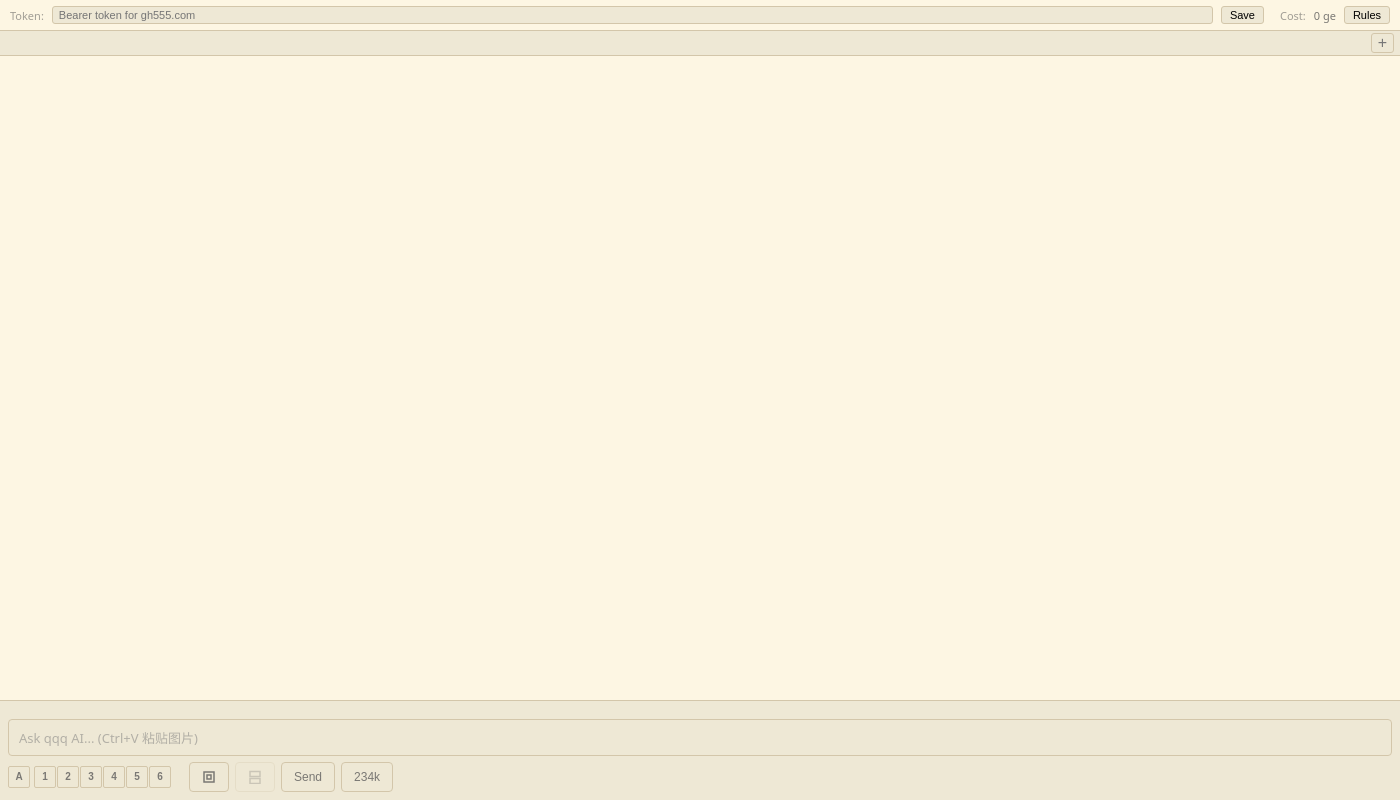
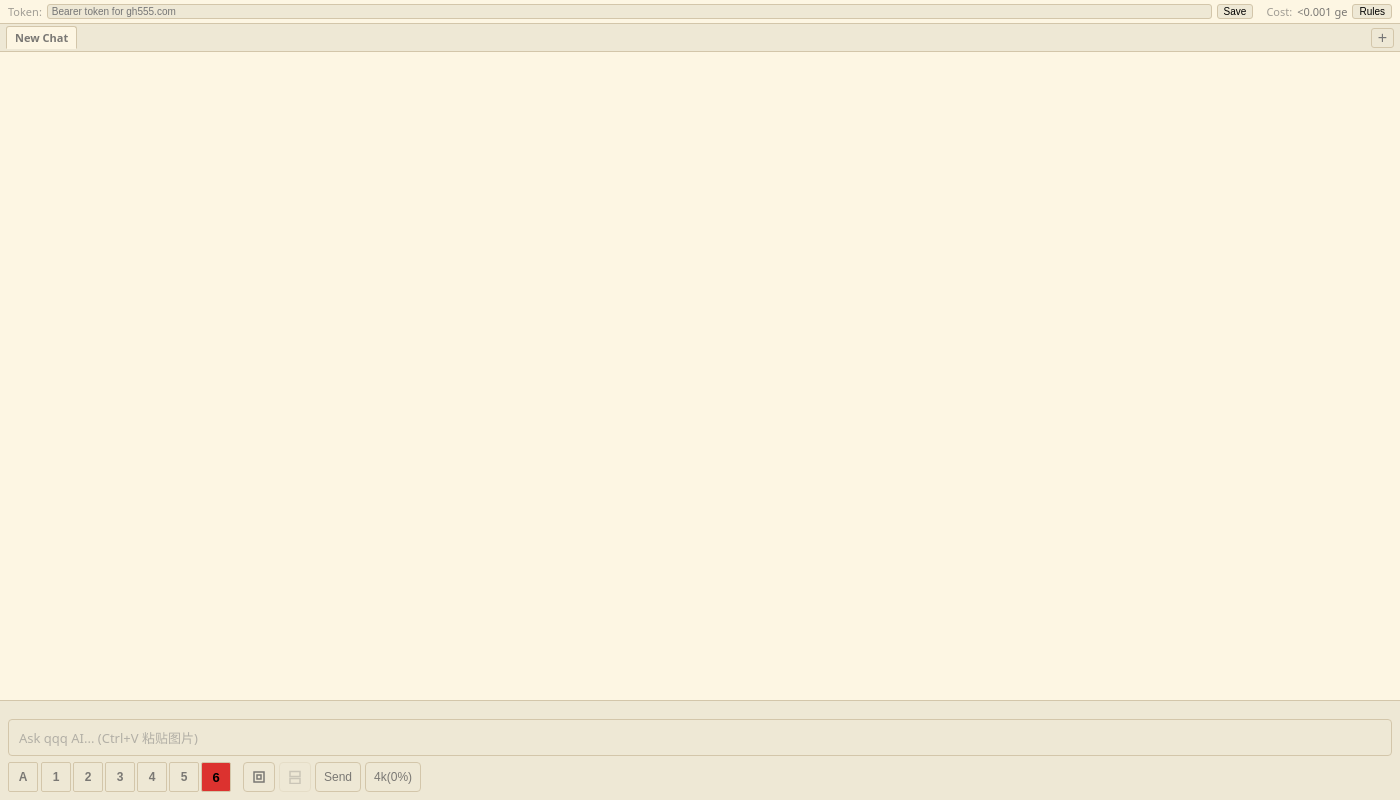
Before and after one commit to gh555com/qqqide, an Electron app: page server-app/ai-panel/index.html in a window 1400 px wide. Drawn offline with Linux system fonts and the light colour scheme.

Commit message:
qide-shell snapshot 2026-05-29 15:51:56

```diff
--- a/server-app/ai-panel/index.html
+++ b/server-app/ai-panel/index.html
@@ -22,10 +22,10 @@
 *{margin:0;padding:0;box-sizing:border-box}
 html{forced-color-adjust:none!important}
 body{font-family:system-ui,-apple-system,sans-serif;font-size:13px;color:var(--text-primary);background:var(--background-color);height:100vh;display:grid;grid-template-rows:auto auto 1fr auto;overflow:hidden}
-#top-bar{padding:6px 10px;border-bottom:1px solid var(--border-color);display:flex;align-items:center;gap:8px;font-size:11px;flex-wrap:wrap;overflow-x:hidden}
+#top-bar{padding:4px 8px;border-bottom:1px solid var(--border-color);display:flex;align-items:center;gap:5px;font-size:11px;flex-wrap:nowrap;overflow-x:hidden}
 #top-bar .label{opacity:.7}
-#top-bar input{flex:1;padding:2px 6px;background:var(--card-bg);color:var(--text-primary);border:1px solid var(--border-color);border-radius:3px;font-size:11px}
-#top-bar button{padding:2px 8px;cursor:pointer;border:1px solid var(--border-color);border-radius:3px;background:var(--card-bg);font-size:11px}
+#top-bar input{flex:1;padding:1px 4px;background:var(--card-bg);color:var(--text-primary);border:1px solid var(--border-color);border-radius:3px;font-size:10px;min-width:80px}
+#top-bar button{padding:1px 6px;cursor:pointer;border:1px solid var(--border-color);border-radius:3px;background:var(--card-bg);font-size:10px;white-space:nowrap;flex-shrink:0}
 #tab-bar{display:flex;align-items:center;gap:2px;padding:2px 6px;border-bottom:1px solid var(--border-color);background:var(--card-bg);overflow-x:hidden}
 #tab-bar::-webkit-scrollbar{display:none}
 #tabs{display:flex;gap:2px;flex:1;min-width:0;overflow:hidden}
@@ -82,18 +82,18 @@
 #input{flex:1;min-width:0;background:var(--card-bg);color:var(--text-primary);border:1px solid var(--border-color);border-radius:4px;padding:8px 10px;font-size:13px;font-family:inherit;min-height:36px;max-height:150px;overflow-y:auto;overflow-x:hidden;white-space:pre-wrap;word-break:break-word;overflow-wrap:break-word;outline:none}
 #input:focus{outline:1px solid var(--blue)}
 #input:empty::before{content:attr(data-placeholder);color:var(--base01);opacity:.5;pointer-events:none}
-#btn-row{display:flex;gap:6px;align-items:center;flex-wrap:wrap;overflow-x:hidden}
-#btn-row button{background:var(--card-bg);color:var(--text-primary);border:1px solid var(--border-color);border-radius:4px;padding:4px 12px;cursor:pointer;font-size:12px;height:30px}
+#btn-row{display:flex;gap:4px;align-items:center;flex-wrap:nowrap;overflow-x:hidden}
+#btn-row button{background:var(--card-bg);color:var(--text-primary);border:1px solid var(--border-color);border-radius:4px;padding:4px 8px;cursor:pointer;font-size:12px;height:30px;white-space:nowrap;flex-shrink:0}
 #btn-row button:hover{background:var(--base3)}
 #btn-row button:disabled{opacity:.3;cursor:default}
 #send-btn.stop{background:var(--red);color:#fff;border-color:var(--red);opacity:1}
-#guide-btn,#queue-btn{padding:4px 8px}
+#guide-btn,#queue-btn{padding:4px 6px}
 #guide-btn svg,#queue-btn svg{display:block}
-.tier-group{display:flex;align-items:center;gap:4px;margin-right:12px}
-#btn-row .tier-btn{width:22px;height:22px;padding:0;border:1px solid var(--border-color);border-radius:2px;background:var(--card-bg);color:var(--text-primary);cursor:pointer;font-size:10px;font-weight:600;display:inline-flex;align-items:center;justify-content:center;user-select:none;line-height:1}
+.tier-group{display:flex;align-items:center;gap:3px;margin-right:8px}
+#btn-row .tier-btn{width:30px;height:30px;padding:0;border:1px solid var(--border-color);border-radius:2px;background:var(--card-bg);color:var(--text-primary);cursor:pointer;font-size:12px;font-weight:600;display:inline-flex;align-items:center;justify-content:center;user-select:none;line-height:1;flex-shrink:0}
 #btn-row .tier-btn:hover{background:var(--base3)}
 #btn-row .tier-btn.sel{background:var(--red);color:#000;font-weight:800;font-size:13px}
-.tier-bar{display:flex;gap:1px}
+.tier-bar{display:flex;gap:2px}
 .file-chip{display:inline-flex;align-items:center;gap:3px;background:var(--base3);border:1px solid var(--border-color);border-radius:3px;padding:1px 6px;margin:0 2px;font-size:11px;color:var(--text-primary);vertical-align:middle;cursor:default;white-space:nowrap;user-select:none;-webkit-user-select:none;max-width:200px}
 .file-chip .chip-icon{font-size:10px;flex-shrink:0}
 .file-chip .chip-name{overflow:hidden;text-overflow:ellipsis}
@@ -462,11 +462,7 @@
   // Links
   s = s.replace(/\[([^\]]+)\]\(([^)]+)\)/g, '<a href="$2" target="_blank">$1</a>');
   // Tables (must run before lists to avoid confusing | with list markers)
-  s = s.replace(/(?:
-|^)(\|.+\|)
-\|[-:\s|]+\|
-((?:\|.+\|
-?)*)/g, function(_, header, rows) {
+  s = s.replace(/(?:\n|^)(\|.+\|)\n\|[-:\s|]+\|\n((?:\|.+\|\n?)*)/g, function(_, header, rows) {
     if (!header || rows === undefined) return _;
     const ths = header.split('|').filter(function(c) { return c.trim(); }).map(function(c) { return '<th>' + c.trim() + '</th>'; }).join('');
     const trs = rows.split('\n').filter(function(r) { return r.trim(); }).map(function(r) {
```
